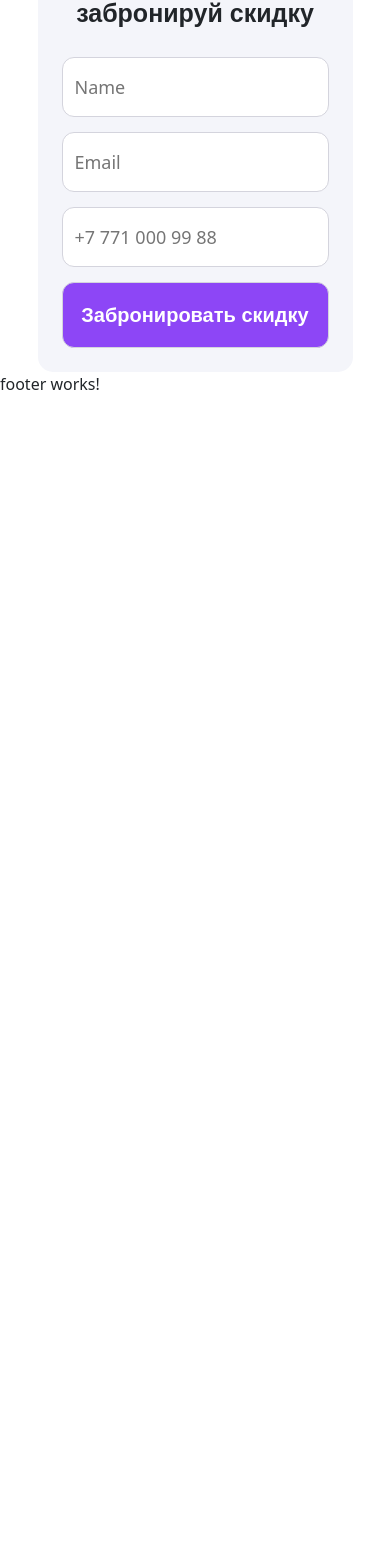
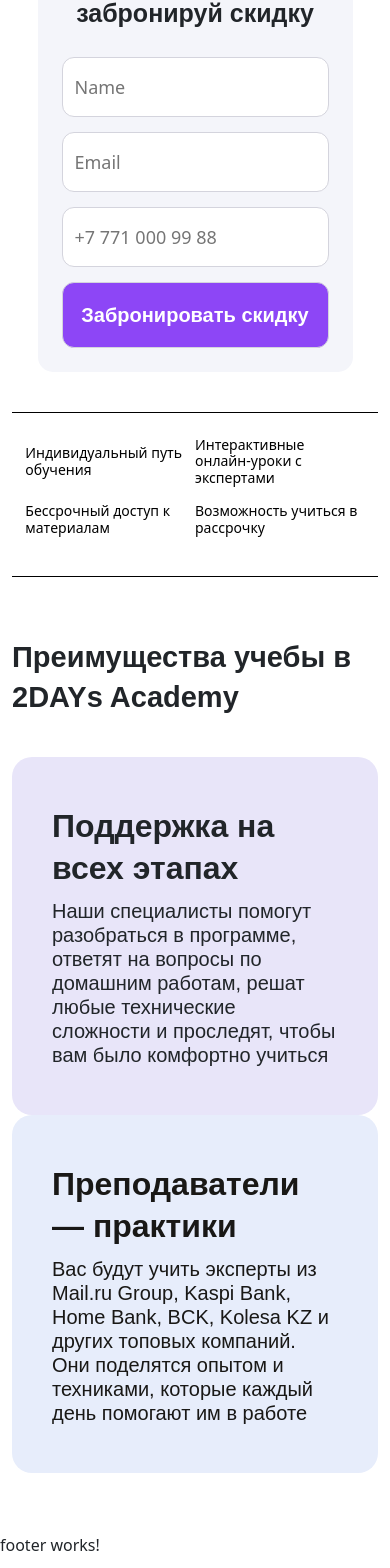
Before and after one commit to RasulZT/TSIS, an Angular app in the folder Front/: page / in a window 390 px wide. Shown: the part 737-2305 px from the top of the page. Before the commit the page ends 1149 px from the top, so only its background shows below. Built offline with nearby package versions, Linux system fonts and the light colour scheme.

Commit message:
finish homepage

```diff
--- a/Front/src/app/home/homepage/homepage.component.html
+++ b/Front/src/app/home/homepage/homepage.component.html
@@ -48,4 +48,42 @@
     </div>
   </div>
 
+  <div class="benefits_section d-flex ">
+    <div class="benefits_container justify-content-center">
+      <div class="benefit_block">Индивидуальный путь обучения</div>
+      <div class="benefit_block">Интерактивные онлайн-уроки с экспертами</div>
+      <div class="benefit_block">Бессрочный доступ к материалам</div>
+      <div class="benefit_block">Возможность учиться в рассрочку</div>
+    </div>
+  </div>
+
+  <div class="advantage_container">
+    <div class="advantage_header">Преимущества учебы в 2DAYs Academy</div>
+
+    <div class="advantage_grid">
+      <div class="advantage_card_left">
+        <div class="advantage_card_header">Поддержка на всех этапах</div>
+        <div class="adv_ben_text">Наши специалисты помогут разобраться
+          в программе, ответят на вопросы по домашним работам, решат любые
+          технические сложности и проследят, чтобы вам было комфортно учиться</div>
+      </div>
+
+      <div class="advantage_card_right d-flex col">
+        <div class="div-block-8">
+          <div class="advantage_card_header">Преподаватели — практики</div>
+          <div class="adv_ben_text">Вас будут учить эксперты из Mail.ru Group, Kaspi Bank, Home Bank, BCK,
+            Kolesa KZ и других топовых компаний. Они поделятся опытом и техниками, которые каждый
+            день помогают им в работе
+          </div>
+        </div>
+
+          <div class="div-block-9">
+            <img src="assets/photo1688743262.jpeg">
+            <img src="assets/msg1770261144-94603.jpg">
+          </div>
+      </div>
+
+    </div>
+  </div>
+
 </div>
--- a/Front/src/app/home/homepage/homepage.component.scss
+++ b/Front/src/app/home/homepage/homepage.component.scss
@@ -94,6 +94,101 @@
   }
 }
 
+
+
+.benefits_container {
+  border-top: 1px solid #000;
+  border-bottom: 1px solid #000;
+  align-items: center;
+  padding-top: 24px;
+  padding-bottom: 24px;
+  margin-top: 40px;
+  display: flex;
+}
+
+  .benefit_block {
+    color: #000;
+    margin-right: 24px;
+    font-size: 18px;
+    line-height: 1.2
+  }
+
+
+
+.advantage_container {
+  margin-top: 60px;
+  margin-bottom: 60px;
+}
+
+
+.advantage_header {
+  margin-bottom: 40px;
+  font-family: Gbfont, sans-serif;
+  font-size: 60px;
+  font-weight: 700;
+  line-height: 1.3em;
+}
+
+
+  .advantage_grid {
+    grid-column-gap: 16px;
+    grid-row-gap: 16px;
+    grid-template-rows: auto;
+    grid-template-columns: 1fr 2fr;
+    grid-auto-columns: 1fr;
+    display: grid;
+  }
+
+
+  .advantage_card_left {
+    background-color: #e8e5f9;
+    border-radius: 20px;
+    padding: 48px 40px;
+  }
+
+
+  .advantage_card_header {
+    padding: 0 0 10px;
+    font-family: Gbfont, sans-serif;
+    font-size: 32px;
+    font-weight: 700;
+    line-height: 42px;
+  }
+
+  .adv_ben_text {
+    font-family: Gbfont, sans-serif;
+    font-size: 20px;
+    line-height: 1.2;
+  }
+
+  .advantage_card_right {
+    background-color: #e7edfb;
+    border-radius: 20px;
+    padding: 48px 40px;
+  }
+
+  .div-block-8 {
+    width: 100%;
+    max-width: 342px;
+    color: #191816;
+    margin-right: 70px;
+  }
+
+  .div-block-9{
+    flex-direction: row;
+    margin: auto;
+    img{
+      width: 150px;
+      height: 150px;
+      margin-right: 10px;
+      border-radius: 100%;
+      border: 5px solid #8d46f6;
+    }
+  }
+
+
+
+
 @media screen and (max-width: 479px){
   .heading_1{
     font-size: 20px;
@@ -104,6 +199,18 @@
     width: auto;
     max-width: 315px;
   }
+
+  .benefit_block {
+    width: 100%;
+    margin-right: 5px;
+    font-size: 14px;
+  }
+
+  .advantage_header{
+    font-size: 30px;
+    line-height: 40px;
+  }
+
 
 }
 
@@ -141,6 +248,21 @@
     margin-top: 10px;
   }
 
+  .advantage_header{
+    font-size: 29px;
+    line-height: 40px;
+  }
+
+  .advantage_grid {
+    display: block;
+  }
+
+  .div-block-9{
+    display: none;
+  }
+
+
+
 }
 
 
@@ -155,4 +277,19 @@
     margin-top: 50px;
   }
 
+  .benefits_container {
+    flex-wrap: wrap;
+  }
+
+  .benefit_block {
+    width:45%;
+    margin-bottom: 16px;
+  }
+
+  .advantage_card_right{
+    flex-direction: column;
+    display: flex;
+  }
+
+
 }
```
Also changed, not shown: Front/src/assets/msg1770261144-94603.jpg (added), Front/src/assets/photo1688743262.jpeg (added).
